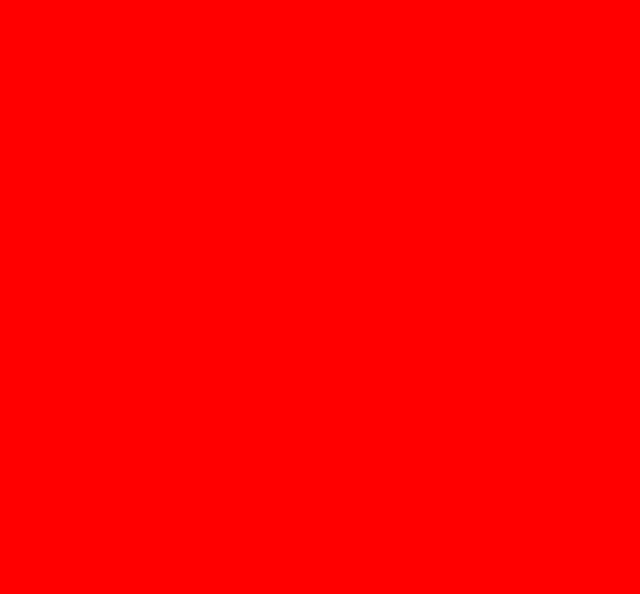
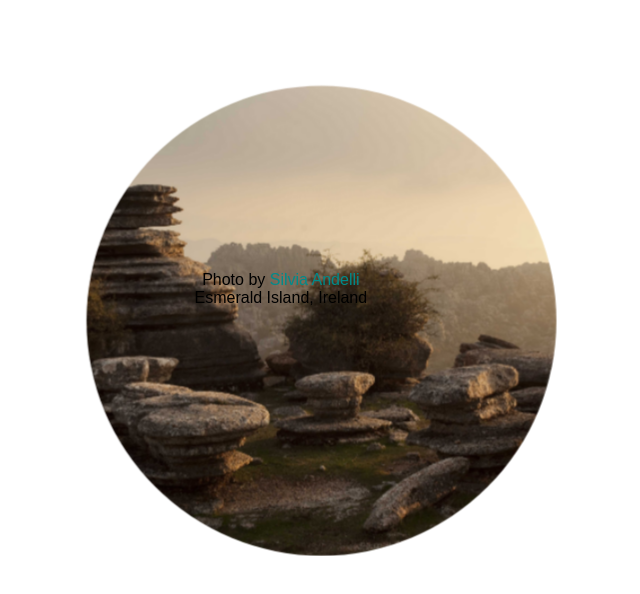
Before and after one commit to antonellaOvO/scale-and-rotation-keyframes, a plain HTML site: page index.html in a window 1280 px wide. Shown: the whole page, without its empty margins (319-959 px from the left). Drawn offline with Linux system fonts and the light colour scheme; a web font is replaced by a local one.

Commit message:
added keyframes

```diff
--- a/index.html
+++ b/index.html
@@ -4,7 +4,22 @@
     <meta charset="UTF-8" />
     <meta name="viewport" content="width=device-width, initial-scale=1.0" />
     <link rel="stylesheet" href="style.css" />
+    <link rel="preconnect" href="https://fonts.googleapis.com" />
+    <link rel="preconnect" href="https://fonts.gstatic.com" crossorigin />
+    <link
+      href="https://fonts.googleapis.com/css2?family=Exo+2:ital,wght@0,100..900;1,100..900&family=Lexend+Tera:wght@100..900&display=swap"
+      rel="stylesheet"
+    />
     <title>Scale and rotation practice</title>
   </head>
-  <body></body>
+  <body>
+    <main>
+      <div>
+        <img src="images/image-2.png" alt="" />
+        <p>
+          Photo by <span>Silvia Andelli</span> <br />Esmerald Island, Ireland
+        </p>
+      </div>
+    </main>
+  </body>
 </html>
--- a/style.css
+++ b/style.css
@@ -1,3 +1,44 @@
-body {
-  background-color: red;
+main {
+  text-align: center;
+  margin-top: 100px;
+  font-family: "Lexend Tera", sans-serif;
+  font-optical-sizing: auto;
+  font-weight: <weight>;
+  font-style: normal;
 }
+
+div {
+  position: relative;
+  width: 100%;
+  height: auto;
+}
+
+img {
+  top: 0;
+  left: 15%;
+  width: 70%;
+  height: auto;
+  clip-path: circle(28% at 50% 50%);
+  animation: rot-scale 5s linear infinite;
+}
+
+p {
+  position: absolute;
+  bottom: 50%;
+  left: 40%;
+  transition: all 1s;
+}
+
+span {
+  color: darkcyan;
+}
+
+@keyframes rot-scale {
+  0% {
+    transform: scale(1.2) perspective(23rem);
+  }
+
+  50% {
+    transform: rotateY(45deg) rotateX(45deg);
+  }
+}
```
Also changed, not shown: images/image-1.png (added), images/image-2.png (added), images/image-3.jpg (added).
